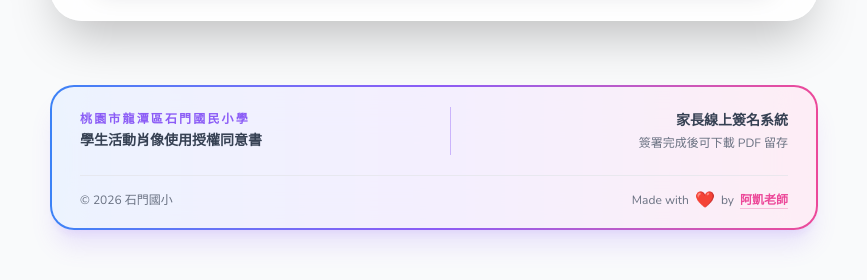
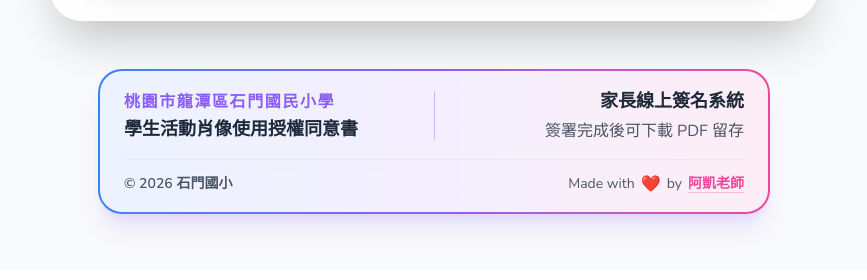
Before and after one commit to cagoooo/signature, a React (Vite) app: page /signature/ in a window 1280 px wide. Shown: the part 1539-1819 px from the top of the page, without its empty margins (206-1073 px from the left). Built offline with nearby package versions, Linux system fonts and the light colour scheme.

Commit message:
✨ 優化首頁 footer 字體與留白

```diff
--- a/src/App.tsx
+++ b/src/App.tsx
@@ -46,32 +46,32 @@ function Home() {
           initial={{ opacity: 0, y: 20 }}
           animate={{ opacity: 1, y: 0 }}
           transition={{ delay: 0.5, duration: 0.8 }}
-          className="relative z-10 mt-16 mb-8 flex justify-center"
+          className="relative z-10 mt-12 mb-6 flex justify-center"
           aria-label="網站頁尾"
         >
-          <div className="w-full max-w-3xl rounded-3xl bg-gradient-to-r from-vibrant-blue via-vibrant-purple to-vibrant-pink p-[2px] shadow-xl shadow-vibrant-purple/15 transition-shadow duration-300 hover:shadow-vibrant-purple/30">
-            <div className="rounded-[calc(1.5rem-2px)] bg-white/90 px-5 py-5 backdrop-blur-xl sm:px-7">
-              <div className="flex flex-col items-center gap-5 text-center sm:flex-row sm:justify-between sm:text-left">
+          <div className="w-full max-w-2xl rounded-3xl bg-gradient-to-r from-vibrant-blue via-vibrant-purple to-vibrant-pink p-[2px] shadow-xl shadow-vibrant-purple/15 transition-shadow duration-300 hover:shadow-vibrant-purple/30">
+            <div className="rounded-[calc(1.5rem-2px)] bg-white/90 px-5 py-4 backdrop-blur-xl sm:px-6">
+              <div className="grid grid-cols-1 items-center gap-4 text-center sm:grid-cols-[1fr_auto_1fr] sm:gap-5 sm:text-left">
                 <div>
-                  <p className="text-xs font-extrabold tracking-[0.18em] text-vibrant-purple">
+                  <p className="text-sm font-extrabold tracking-[0.1em] text-vibrant-purple sm:text-base">
                     桃園市龍潭區石門國民小學
                   </p>
-                  <p className="mt-1 text-sm font-bold text-gray-700">
+                  <p className="mt-1 text-base font-bold leading-tight text-gray-800 sm:text-lg">
                     學生活動肖像使用授權同意書
                   </p>
                 </div>
 
-                <div className="h-px w-16 bg-gradient-to-r from-vibrant-blue/20 via-vibrant-purple/40 to-vibrant-pink/20 sm:h-12 sm:w-px" aria-hidden="true" />
+                <div className="h-px w-12 bg-gradient-to-r from-vibrant-blue/20 via-vibrant-purple/40 to-vibrant-pink/20 sm:h-12 sm:w-px" aria-hidden="true" />
 
-                <div className="text-sm text-gray-600 sm:text-right">
-                  <p className="font-bold text-gray-700">家長線上簽名系統</p>
-                  <p className="mt-1 text-xs text-gray-500">簽署完成後可下載 PDF 留存</p>
+                <div className="text-base leading-6 text-gray-600 sm:text-right">
+                  <p className="font-bold text-gray-800 sm:text-lg">家長線上簽名系統</p>
+                  <p className="mt-1 text-sm text-gray-600 sm:text-base">簽署完成後可下載 PDF 留存</p>
                 </div>
               </div>
 
-              <div className="mt-5 flex flex-col items-center justify-between gap-3 border-t border-gray-200/80 pt-4 text-xs font-medium text-gray-500 sm:flex-row">
-                <span>&copy; {currentYear} 石門國小</span>
-                <span className="flex items-center gap-1.5">
+              <div className="mt-4 flex flex-col items-center justify-between gap-2 border-t border-gray-200/80 pt-3 text-sm font-medium leading-6 text-gray-600 sm:flex-row">
+                <span className="font-semibold">&copy; {currentYear} 石門國小</span>
+                <span className="flex flex-wrap items-center justify-center gap-x-1.5">
                   Made with <span aria-label="愛心" className="text-base leading-none">❤️</span> by{' '}
                   <a
                     href={AUTHOR_PAGE_URL}
```
